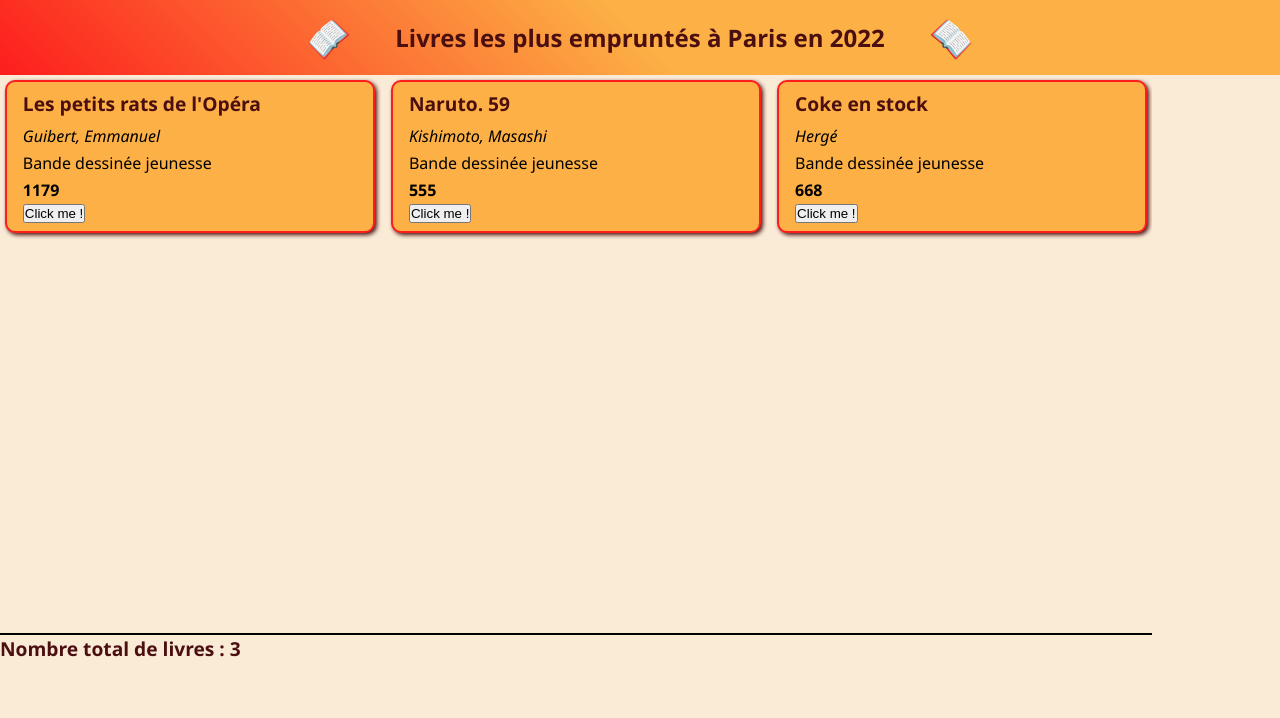
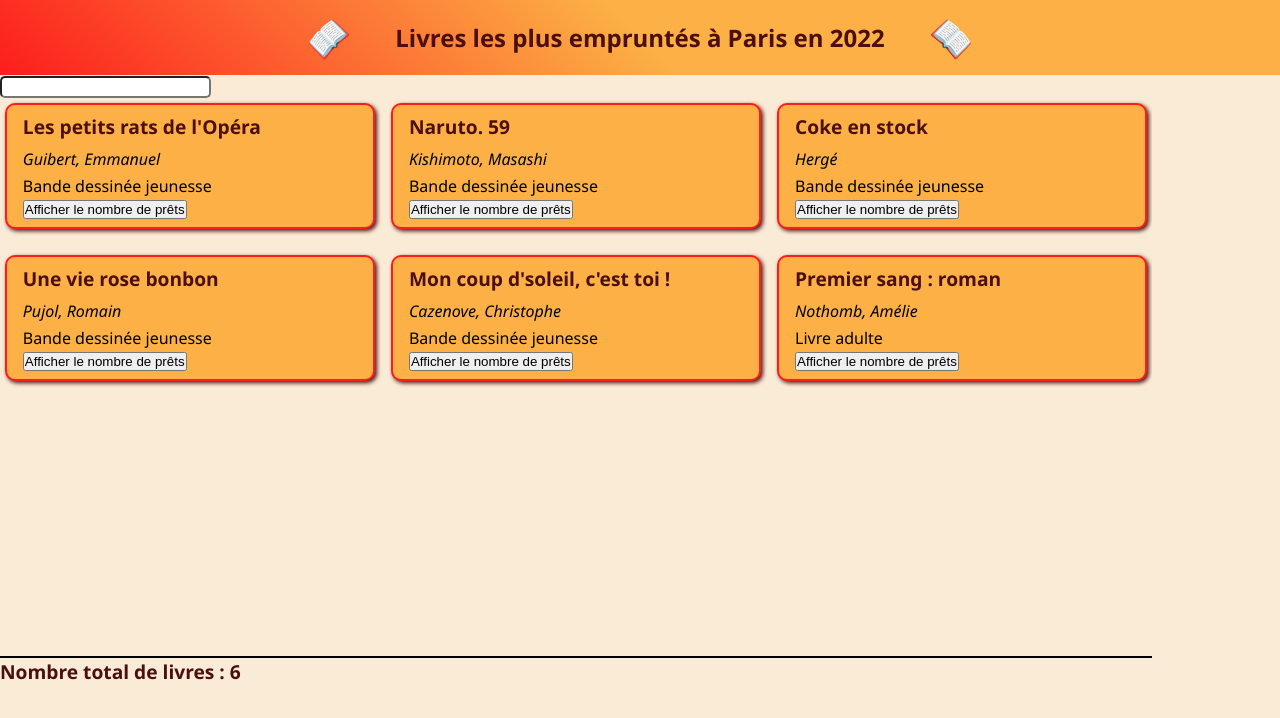
Before and after one commit to Ellundril/adataviz-react, a React (Vite) app: page / in a window 1280 px wide. Shown: the top 718 px of the page. Built offline with nearby package versions, Linux system fonts and the light colour scheme.

Commit message:
Ajout du champ de recherche et de la fonction pour afficher les résultats

```diff
--- a/src/App.jsx
+++ b/src/App.jsx
@@ -2,14 +2,31 @@ import Entete from "./components/Entete";
 import Carte from "./components/Carte";
 import { donnees } from "./donnees.js";
 import NombredeTitres from "./components/NombreDeTitres.jsx";
-import Button from "./components/Button.jsx";
+import { useState } from "react";
 
 function App() {
+  const [recherche, setRecherche] = useState([]);
+  function displayLivre() {
+    if (recherche.length === 0) {
+      return donnees;
+    }
+    const livresFiltres = donnees.filter((livre) =>
+      livre.titre.toLowerCase().includes(recherche.trim().toLowerCase()),
+    );
+    return livresFiltres;
+  }
   return (
     <>
       <Entete></Entete>
+      <label htmlFor="recherche"></label>
+      <input
+        type="search"
+        id="recherche"
+        onChange={(e) => setRecherche(e.target.value)}
+      />
       <section className="cartes">
-        {donnees.map((livre) => (
+        {displayLivre().length > 0 ? (
+          displayLivre().map((livre) => (
             <Carte
               key={livre.id}
               titre={livre.titre}
@@ -17,7 +34,10 @@ function App() {
               typeDoc={livre.typeDoc}
               prets={livre.prets}
             ></Carte>
-        ))}
+          ))
+        ) : (
+          <p> Aucun livre ne correspond à votre recherche</p>
+        )}
       </section>
       <NombredeTitres longueur={donnees.length}></NombredeTitres>
     </>
--- a/src/components/Button.jsx
+++ b/src/components/Button.jsx
@@ -1,3 +1,7 @@
-export default function Button({ action }) {
-  return <button onClick={action}>Click me !</button>;
+export default function Button({ action, contenu }) {
+  return (
+    <button onClick={action} type="button">
+      {contenu}
+    </button>
+  );
 }
--- a/src/components/Carte.jsx
+++ b/src/components/Carte.jsx
@@ -1,16 +1,23 @@
 import Button from "./Button.jsx";
-
+import { useState } from "react";
 export default function Carte({ titre, auteur, typeDoc, prets }) {
+  const [ouvert, setOuvert] = useState(false);
   function boutonClique() {
-    console.log(titre);
+    setOuvert(!ouvert);
   }
   return (
     <article className="carte">
       <h2 className="titre-livre">{titre}</h2>
       <p className="auteur">{auteur}</p>
       <p>{typeDoc}</p>
-      <p className="prets">{prets}</p>
-      <Button action={boutonClique}></Button>
+
+      <Button
+        action={boutonClique}
+        contenu={
+          ouvert ? "Cacher le nombre de prêts" : "Afficher le nombre de prêts"
+        }
+      ></Button>
+      {ouvert && <p className="prets">{prets}</p>}
     </article>
   );
 }
--- a/src/donnees.js
+++ b/src/donnees.js
@@ -28,6 +28,33 @@ const brutes = [
     nombre_de_pret_total: 4654,
     nombre_d_exemplaires: 75,
   },
+  {
+    type_de_document: "Bande dessinée jeunesse",
+    prets: 640,
+    titre: "Une vie rose bonbon",
+    auteur: "Pujol, Romain",
+    nombre_de_localisations: 37,
+    nombre_de_pret_total: 1356,
+    nombre_d_exemplaires: 40,
+  },
+  {
+    type_de_document: "Bande dessinée jeunesse",
+    prets: 992,
+    titre: "Mon coup d'soleil, c'est toi !",
+    auteur: "Cazenove, Christophe",
+    nombre_de_localisations: 46,
+    nombre_de_pret_total: 4370,
+    nombre_d_exemplaires: 70,
+  },
+  {
+    type_de_document: "Livre adulte",
+    prets: 930,
+    titre: "Premier sang : roman",
+    auteur: "Nothomb, Amélie",
+    nombre_de_localisations: 49,
+    nombre_de_pret_total: 1483,
+    nombre_d_exemplaires: 62,
+  },
 ];
 
 const donnees = formaterListe(brutes);
```
Lines whose indentation alone changed are shown as unchanged.
